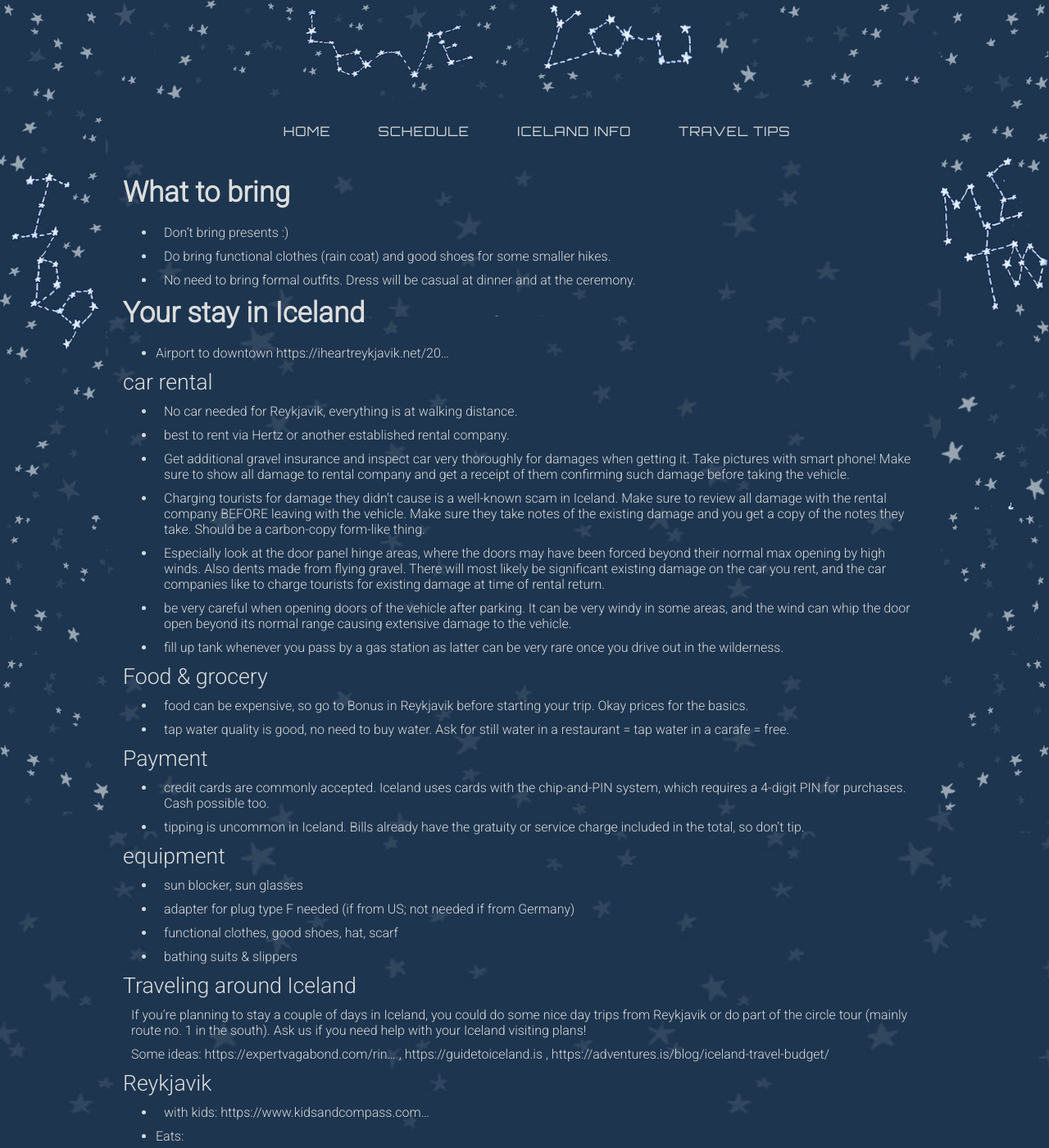
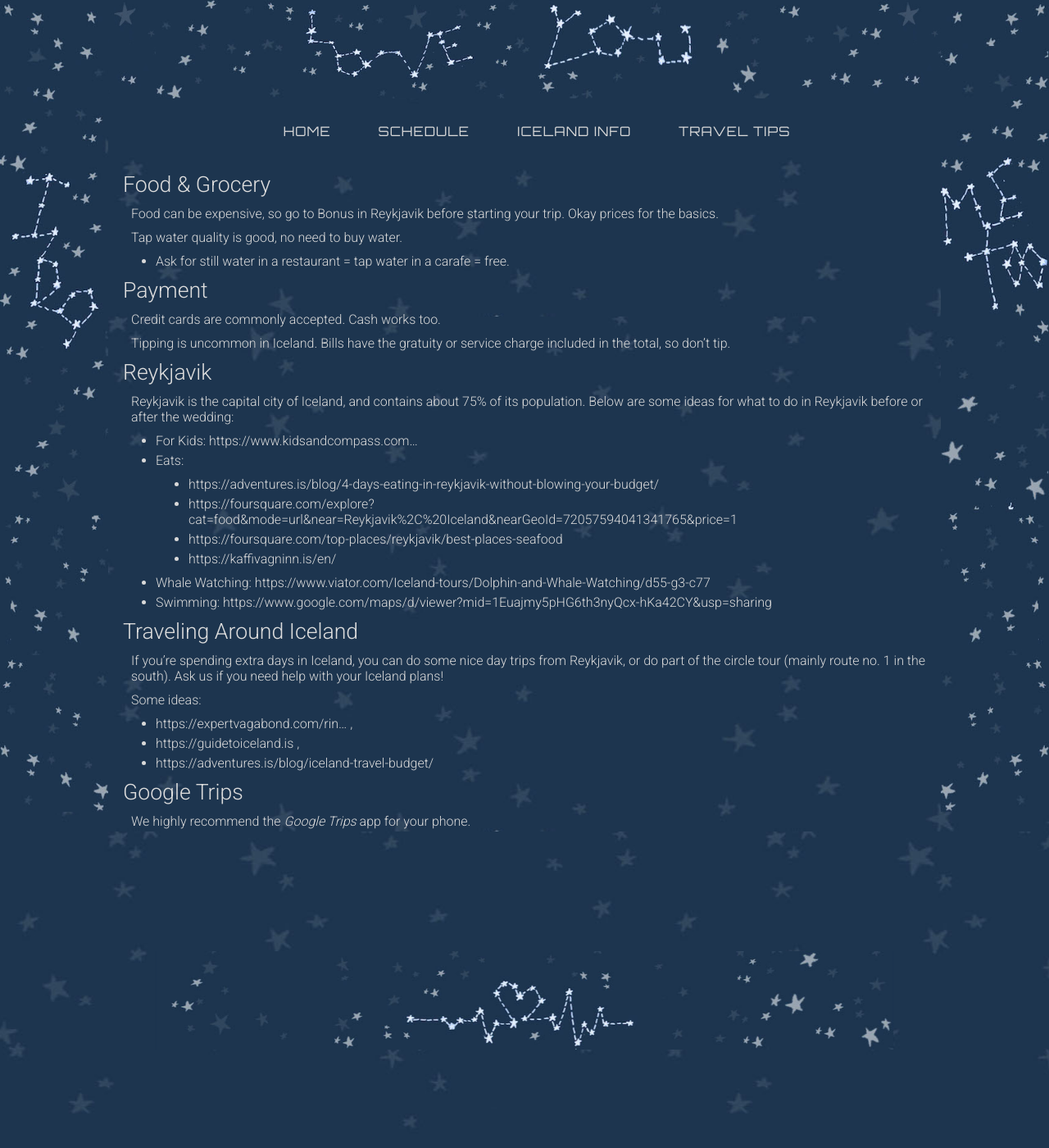
Before and after one commit to rltvty/olkelda, a Jekyll site: the page built from icelandinfo.md, in a window 1280 px wide and 1400 px high. Shown: the whole window at 82% size. Built offline with Jekyll 4.4.1, drawn with Linux system fonts in a browser that asks for light colours; some of the changed text lies outside the part shown.

Commit message:
progess on icealnd info and travel tips

```diff
--- a/icelandinfo.md
+++ b/icelandinfo.md
@@ -1,78 +1,40 @@
 ---
 layout: default
-title: Details
+title: Iceland Info
 ---
 
-# What to bring
+## Food & Grocery
+Food can be expensive, so go to Bonus in Reykjavik before starting your trip. Okay prices for the basics.
 
-* Don't bring presents :)
-
-* Do bring functional clothes (rain coat) and good shoes for some smaller hikes.
-
-* No need to bring formal outfits. Dress will be casual at dinner and at the ceremony.
-
-
-# Your stay in Iceland
-* Airport to downtown https://iheartreykjavik.net/20...
-
-## car rental
-
-* No car needed for Reykjavik, everything is at walking distance.
-
-* best to rent via Hertz or another established rental company.
-
-* Get additional gravel insurance and inspect car very thoroughly for damages when getting it. Take pictures with smart
-  phone! Make sure to show all damage to rental company and get a receipt of them confirming such damage before taking
-  the vehicle.
-
-* Charging tourists for damage they didn't cause is a well-known scam in Iceland. Make sure to review all damage with
-  the rental company BEFORE leaving with the vehicle. Make sure they take notes of the existing damage and you get a
-  copy of the notes they take. Should be a carbon-copy form-like thing.
-
-* Especially look at the door panel hinge areas, where the doors may have been forced beyond their normal max opening by
-  high winds. Also dents made from flying gravel. There will most likely be significant existing damage on the car you
-  rent, and the car companies like to charge tourists for existing damage at time of rental return.
-
-* be very careful when opening doors of the vehicle after parking. It can be very windy in some areas, and the wind can
-  whip the door open beyond its normal range causing extensive damage to the vehicle.
-
-* fill up tank whenever you pass by a gas station as latter can be very rare once you drive out in the wilderness.
-
-## Food & grocery
-* food can be expensive, so go to Bonus in Reykjavik before starting your trip. Okay prices for the basics.
-
-* tap water quality is good, no need to buy water. Ask for still water in a restaurant = tap water in a carafe = free.
+Tap water quality is good, no need to buy water.
+* Ask for still water in a restaurant = tap water in a carafe = free.
 
 ## Payment
-* credit cards are commonly accepted. Iceland uses cards with the chip-and-PIN system, which requires a 4-digit PIN for
-  purchases. Cash possible too.
+Credit cards are commonly accepted. Cash works too.
 
-* tipping is uncommon in Iceland. Bills already have the gratuity or service charge included in the total, so don't tip.
-
-## equipment
-* sun blocker, sun glasses
-
-* adapter for plug type F needed (if from US; not needed if from Germany)
-
-* functional clothes, good shoes, hat, scarf
-
-* bathing suits & slippers
-
-## Traveling around Iceland
-If you're planning to stay a couple of days in Iceland, you could do some nice day trips from Reykjavik or do part of
-the circle tour (mainly route no. 1 in the south). Ask us if you need help with your Iceland visiting plans!
-
-Some ideas: https://expertvagabond.com/rin... , https://guidetoiceland.is , https://adventures.is/blog/iceland-travel-budget/
+Tipping is uncommon in Iceland. Bills have the gratuity or service charge included in the total, so don't tip.
 
 ## Reykjavik
-* with kids: https://www.kidsandcompass.com...
+Reykjavik is the capital city of Iceland, and contains about 75% of its population. Below are some ideas for what to do
+in Reykjavik before or after the wedding:
 
+* For Kids: https://www.kidsandcompass.com...
 * Eats:
   * https://adventures.is/blog/4-days-eating-in-reykjavik-without-blowing-your-budget/
   * https://foursquare.com/explore?cat=food&mode=url&near=Reykjavik%2C%20Iceland&nearGeoId=72057594041341765&price=1
   * https://foursquare.com/top-places/reykjavik/best-places-seafood
   * https://kaffivagninn.is/en/
+* Whale Watching: https://www.viator.com/Iceland-tours/Dolphin-and-Whale-Watching/d55-g3-c77
+* Swimming: https://www.google.com/maps/d/viewer?mid=1Euajmy5pHG6th3nyQcx-hKa42CY&usp=sharing
 
-* whale watching: https://www.viator.com/Iceland-tours/Dolphin-and-Whale-Watching/d55-g3-c77
+## Traveling Around Iceland
+If you're spending extra days in Iceland, you can do some nice day trips from Reykjavik, or do part of
+the circle tour (mainly route no. 1 in the south). Ask us if you need help with your Iceland plans!
 
-* swimming: https://www.google.com/maps/d/viewer?mid=1Euajmy5pHG6th3nyQcx-hKa42CY&usp=sharing
+Some ideas:
+* https://expertvagabond.com/rin... ,
+* https://guidetoiceland.is ,
+* https://adventures.is/blog/iceland-travel-budget/
+
+## Google Trips
+We highly recommend the *Google Trips* app for your phone.
```
Also changed, not shown: traveltips.md (added, +44 -0 lines).
